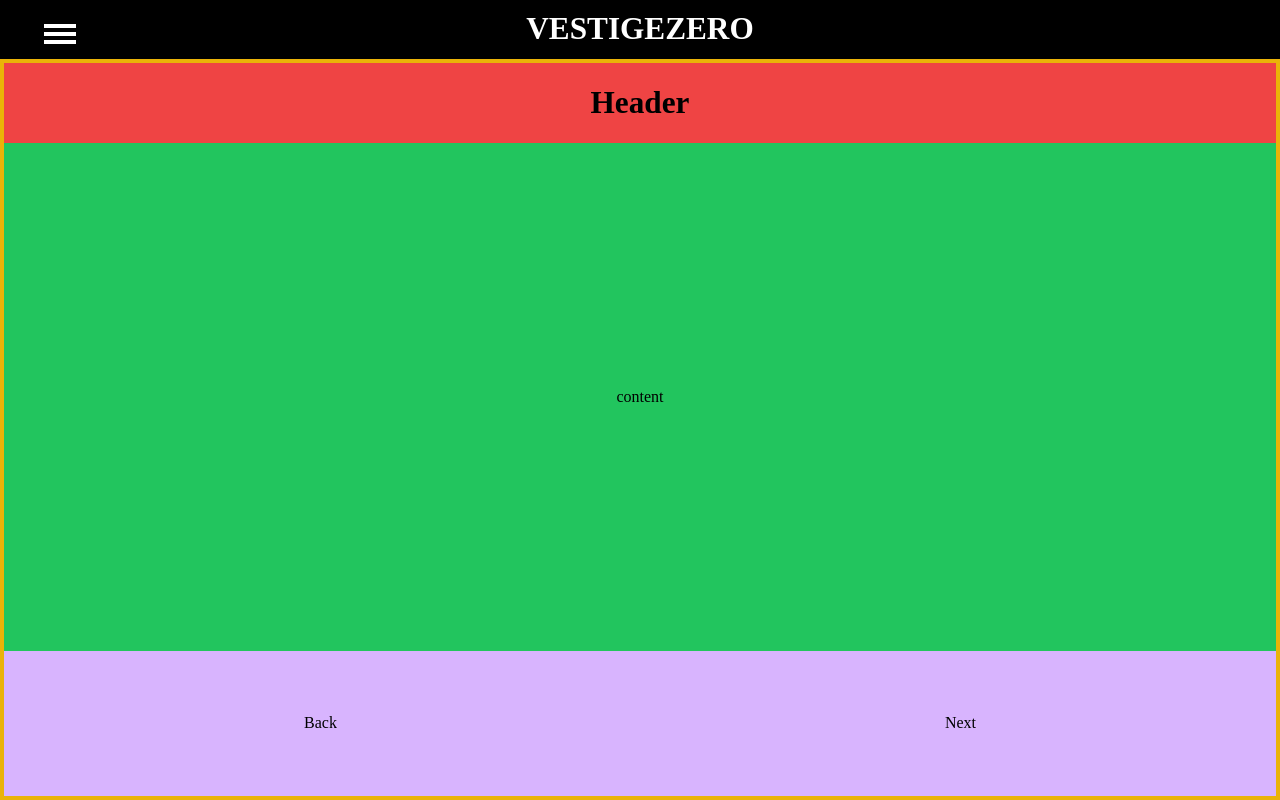
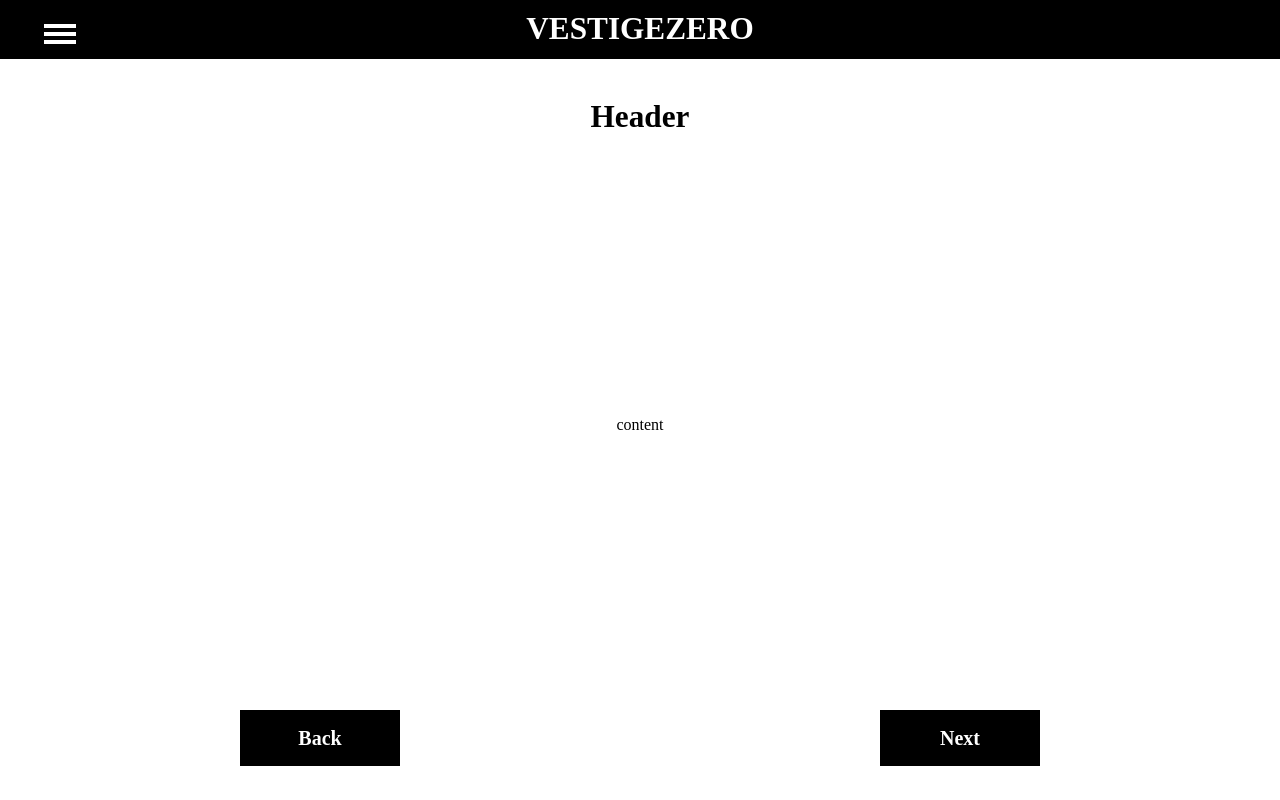
Before and after one commit to ZakimJaver/EV-Web, a React (Vite) app: page /ev-calculator in a window 1280 px wide. Built offline with nearby package versions, Linux system fonts and the light colour scheme; a web font is replaced by a local one.

Commit message:
EW-33 Add form button UI

```diff
--- a/src/_root/pages/EVSavingsCalculator.tsx
+++ b/src/_root/pages/EVSavingsCalculator.tsx
@@ -52,8 +52,8 @@ function EVSavingsCalculator() {
         <div className="form-wrapper-title-container title-text">Header</div>
         <div className="form-wrapper-content-container">content</div>
         <div className="form-wrapper-button-container">
-          <div>Back</div>
-          <div>Next</div>
+          <div className="form-button-container">Back</div>
+          <div className="form-button-container">Next</div>
         </div>
       </form>
     </div>
--- a/src/global.css
+++ b/src/global.css
@@ -53,25 +53,28 @@
 
 /* EV savings calculator form */
 .ev-savings-calculator-container{
-  @apply  bg-yellow-500  w-full h-full p-1;
+  @apply   w-full h-full p-1;
 }
 
 .form-wrapper-container{
-  @apply flex flex-col w-full h-full bg-blue-500;
+  @apply flex flex-col w-full h-full ;
 }
 
 .form-wrapper-title-container{
-  @apply flex items-center justify-center bg-red-500 w-full grow;
+  @apply flex items-center justify-center w-full grow;
 }
 
 .form-wrapper-content-container{
-  @apply flex items-center justify-center bg-green-500 w-full h-60 grow-[8];
+  @apply flex items-center justify-center w-full grow-[8] min-h-60;
 }
 
 .form-wrapper-button-container{
-  @apply flex items-center justify-around gap-2  w-full h-28 grow bg-purple-300;
+  @apply flex items-center justify-around gap-2  w-full grow ;
 }
 
+.form-button-container{
+  @apply flex items-center justify-center bg-black w-40 h-14 text-xl font-bold titilliumWeb text-white
+}
 
 /* Title 3xl size */
 .title-text{
```
